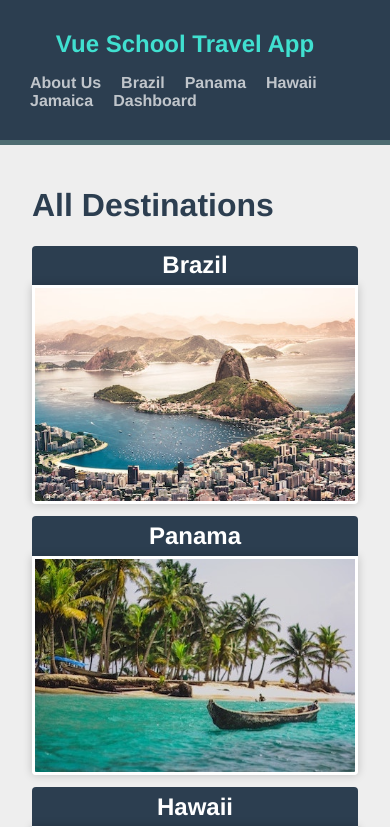
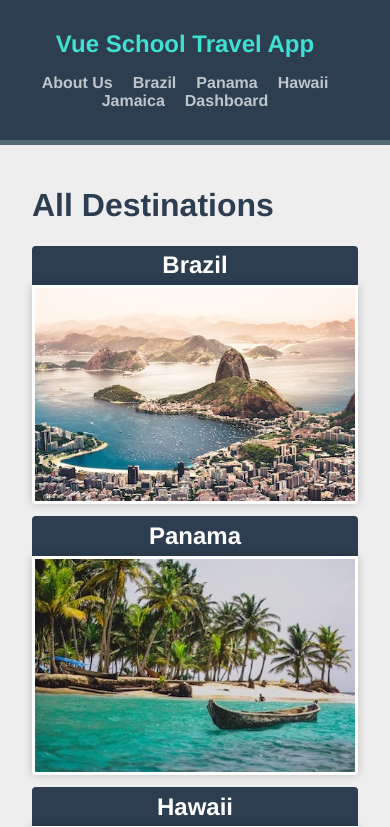
Before and after one commit to kiraGit67/vue-school-travel-app, a Vue app: page / in a window 390 px wide. Shown: the top 827 px of the page. Built offline with nearby package versions, Linux system fonts and the light colour scheme.

Commit message:
adds responsive styling to #nav > div element

```diff
--- a/src/components/TheNavigation.vue
+++ b/src/components/TheNavigation.vue
@@ -33,4 +33,10 @@ export default {
 #nav .vue-school-active-link {
   color: turquoise;
 }
+
+@media screen and (max-width: 767px) {
+  #nav > div {
+    text-align: center;
+  }
+}
 </style>
```
